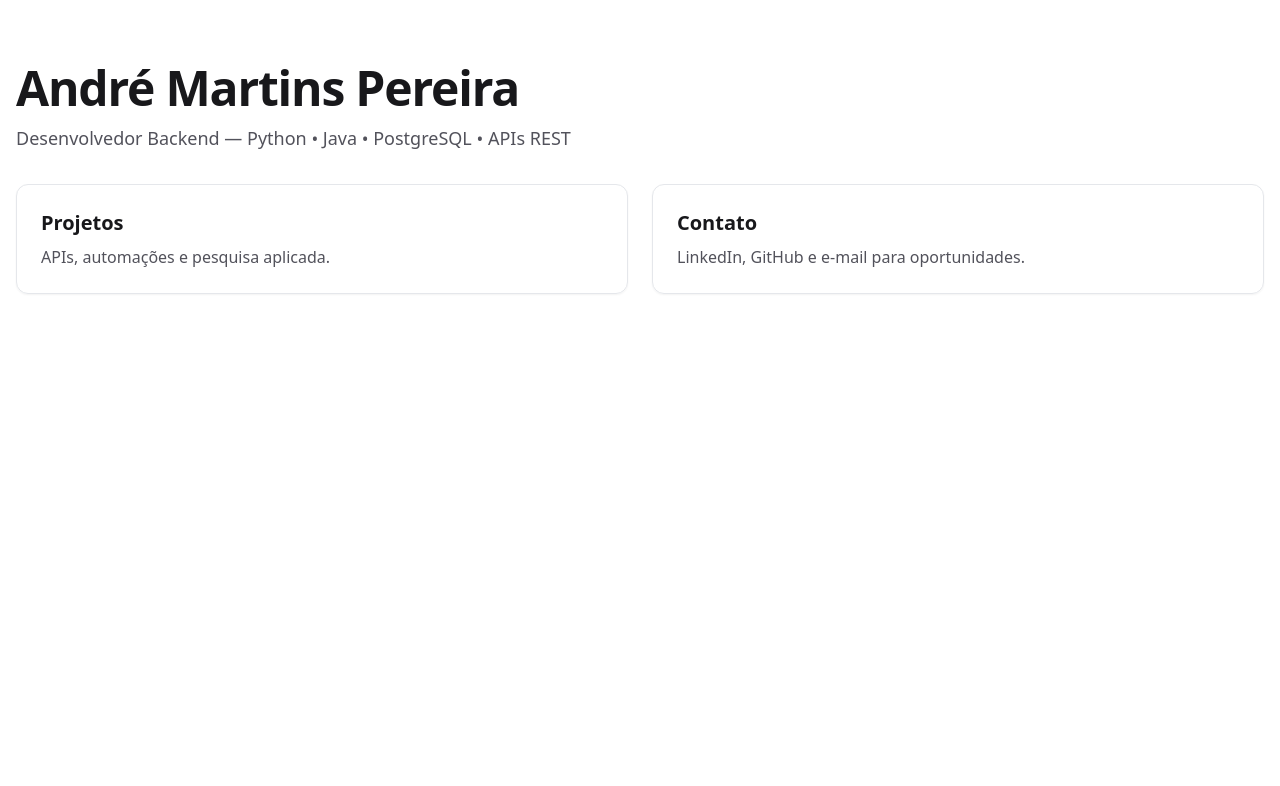
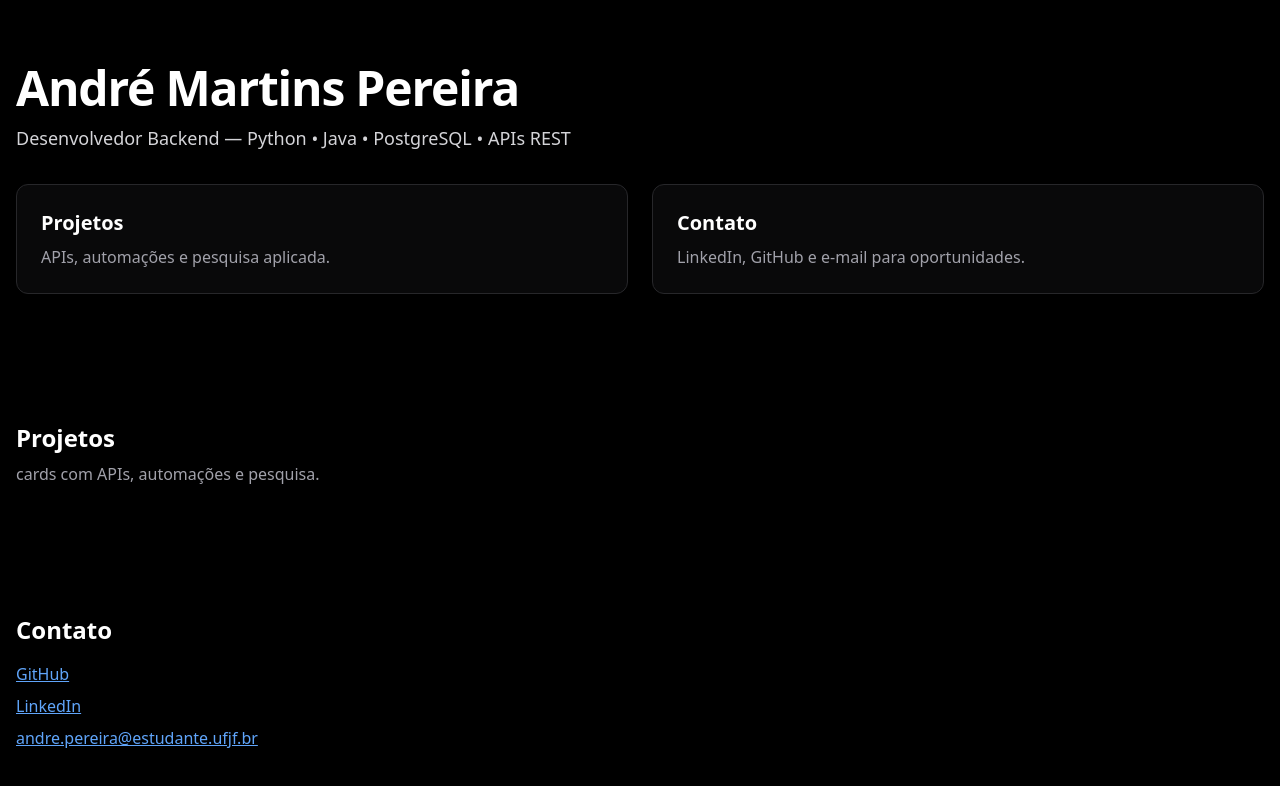
Before and after one commit to AndrePereira03/portfolio, a React (Vite) app: page / in a window 1280 px wide. Shown: the top 786 px of the page. Built offline with nearby package versions, Linux system fonts and the light colour scheme.

Commit message:
ampliar compatibilidade favicon; otimizar busca; estilização tela

```diff
--- a/index.html
+++ b/index.html
@@ -5,17 +5,20 @@
     <meta name="viewport" content="width=device-width, initial-scale=1" />
 
     <link rel="icon" type="image/png" href="/favicon.png" />
+    <link rel="shortcut icon" href="/favicon.png" />
+    <link rel="apple-touch-icon" href="/favicon.png" />
 
-    <title>Portfólio de André</title>
+    <title>André Pereira - Portfólio</title>
 
     <meta
       name="description"
-      content="Portfólio de André Martins Pereira – Desenvolvedor Backend (Python, Java, PostgreSQL, APIs REST)."
+      content="André Martins Pereira – Desenvolvedor Backend (Python, Java, PostgreSQL, APIs REST)."
     />
     <meta name="author" content="André Martins Pereira" />
     <meta name="robots" content="index,follow" />
+    <meta name="theme-color" content="#ffffff" />
 
-    <meta property="og:title" content="Portfólio de André" />
+    <meta property="og:title" content="André Pereira - Portfólio" />
     <meta
       property="og:description"
       content="Projetos, experiência e contato."
@@ -25,14 +28,16 @@
     <meta property="og:url" content="https://andrepereira.dev" />
 
     <meta name="twitter:card" content="summary_large_image" />
-    <meta name="twitter:title" content="Portfólio de André" />
+    <meta name="twitter:title" content="André Pereira - Portfólio" />
     <meta
       name="twitter:description"
       content="Projetos, experiência e contato."
     />
-    <meta name="twitter:image" content="/og.png" />
+    <meta name="twitter:image" content="https://andrepereira.dev/og.png" />
 
     <link rel="canonical" href="https://andrepereira.dev" />
+
+
   </head>
   <body>
     <div id="root"></div>
--- a/src/App.tsx
+++ b/src/App.tsx
@@ -1,35 +1,76 @@
+import { useEffect } from 'react';
+
 export default function App() {
+  useEffect(() => {
+    document.title = 'Portfólio de André';
+  }, []);
+
   return (
-    <main className="min-h-screen bg-white text-zinc-900">
+    <main className="min-h-screen bg-black text-white">
       <section className="container py-16">
         <h1 className="text-3xl md:text-5xl font-bold tracking-tight">
           André Martins Pereira
         </h1>
-        <p className="mt-3 text-lg text-zinc-600">
+        <p className="mt-3 text-lg text-zinc-300">
           Desenvolvedor Backend — Python • Java • PostgreSQL • APIs REST
         </p>
 
         <div className="mt-8 grid gap-6 md:grid-cols-2">
           <a
-            className="rounded-xl border p-6 shadow-sm hover:shadow-md transition"
+            className="rounded-xl border border-zinc-800 bg-zinc-900/40 p-6 shadow-sm hover:bg-zinc-900 transition text-white"
             href="#projetos"
           >
             <h2 className="font-semibold text-xl">Projetos</h2>
-            <p className="mt-2 text-zinc-600">
-              APIs, automações e pesquisa aplicada.
-            </p>
+            <p className="mt-2 text-zinc-400">APIs, automações e pesquisa aplicada.</p>
           </a>
 
           <a
-            className="rounded-xl border p-6 shadow-sm hover:shadow-md transition"
+            className="rounded-xl border border-zinc-800 bg-zinc-900/40 p-6 shadow-sm hover:bg-zinc-900 transition text-white"
             href="#contato"
           >
             <h2 className="font-semibold text-xl">Contato</h2>
-            <p className="mt-2 text-zinc-600">
-              LinkedIn, GitHub e e-mail para oportunidades.
-            </p>
+            <p className="mt-2 text-zinc-400">LinkedIn, GitHub e e-mail para oportunidades.</p>
           </a>
         </div>
+      </section>
+
+      <section id="projetos" className="container py-16">
+        <h2 className="text-2xl font-semibold">Projetos</h2>
+        <p className="mt-2 text-zinc-400">cards com APIs, automações e pesquisa.</p>
+      </section>
+
+      <section id="contato" className="container py-16">
+        <h2 className="text-2xl font-semibold">Contato</h2>
+        <ul className="mt-4 space-y-2">
+          <li>
+            <a
+              className="text-blue-400 hover:text-blue-300 underline"
+              href="https://github.com/AndrePereira03"
+              target="_blank"
+              rel="noreferrer"
+            >
+              GitHub
+            </a>
+          </li>
+          <li>
+            <a
+              className="text-blue-400 hover:text-blue-300 underline"
+              href="https://www.linkedin.com/in/devandrepereira/"
+              target="_blank"
+              rel="noreferrer"
+            >
+              LinkedIn
+            </a>
+          </li>
+          <li>
+            <a
+              className="text-blue-400 hover:text-blue-300 underline"
+              href="mailto:andre.pereira@estudante.ufjf.br"
+            >
+              andre.pereira@estudante.ufjf.br
+            </a>
+          </li>
+        </ul>
       </section>
     </main>
   );
--- a/src/main.tsx
+++ b/src/main.tsx
@@ -3,7 +3,7 @@ import ReactDOM from 'react-dom/client';
 import App from './App';
 import './styles.css';
 
-document.title = 'Portfólio do André';
+document.title = 'André Pereira - Portfólio' ;
 
 ReactDOM.createRoot(document.getElementById('root')!).render(
   <React.StrictMode>
--- a/src/styles.css
+++ b/src/styles.css
@@ -2,5 +2,9 @@
 @tailwind components;
 @tailwind utilities;
 
-/* ajustes mínimos */
 html, body, #root { height: 100%; }
+
+:focus-visible { outline: 2px solid #2563eb; outline-offset: 2px; }
+
+body { @apply bg-black text-white; }
+a { @apply text-blue-400; }
```
